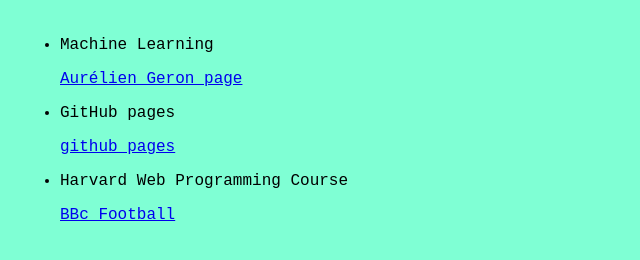
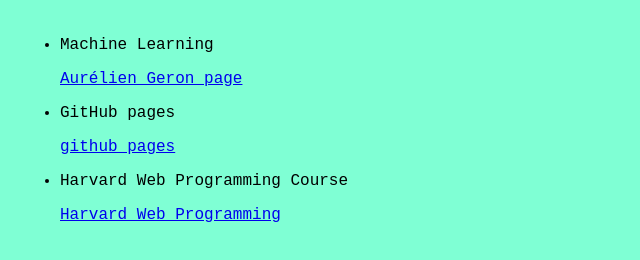
Before and after one commit to andyMaz/home, a plain HTML site: page index.html in a window 1280 px wide. Shown: the whole page, without its empty margins (0-640 px from the left). Drawn offline with Linux system fonts and the light colour scheme.

Commit message:
Update index.html
Correcting the link message

```diff
--- a/index.html
+++ b/index.html
@@ -16,7 +16,7 @@
         </li>
         <li>
             <p>Harvard Web Programming Course</p>
-            <a href="https://cs50.harvard.edu/web/2020/">BBc Football</a>
+            <a href="https://cs50.harvard.edu/web/2020/">Harvard Web Programming</a>
         </li>
     </ul>
 </body>
```
